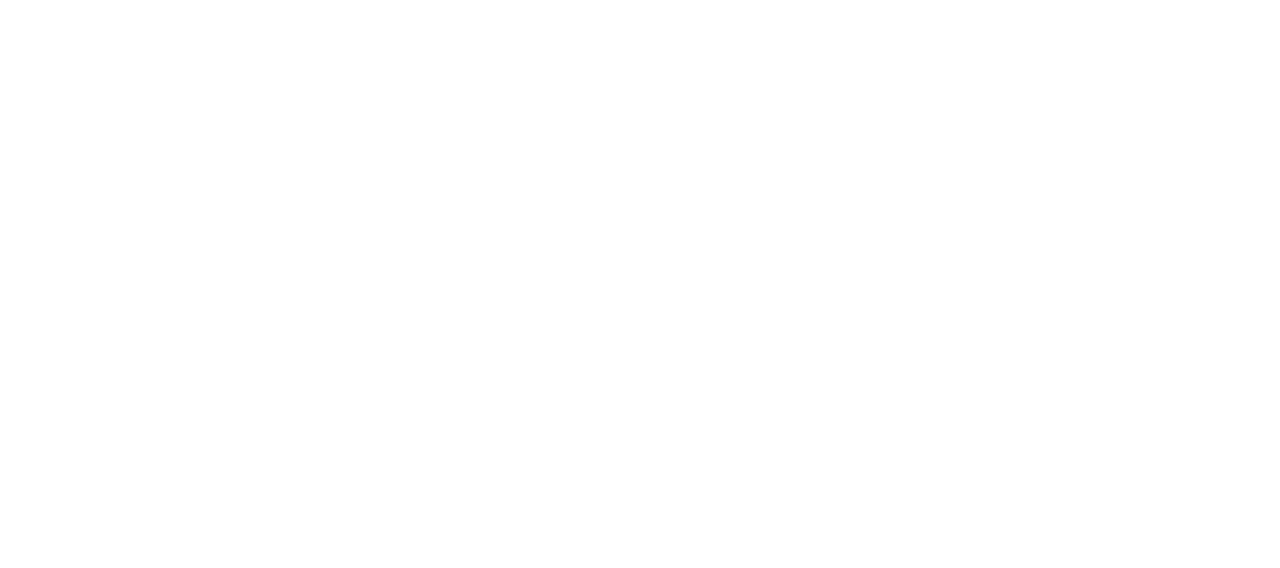
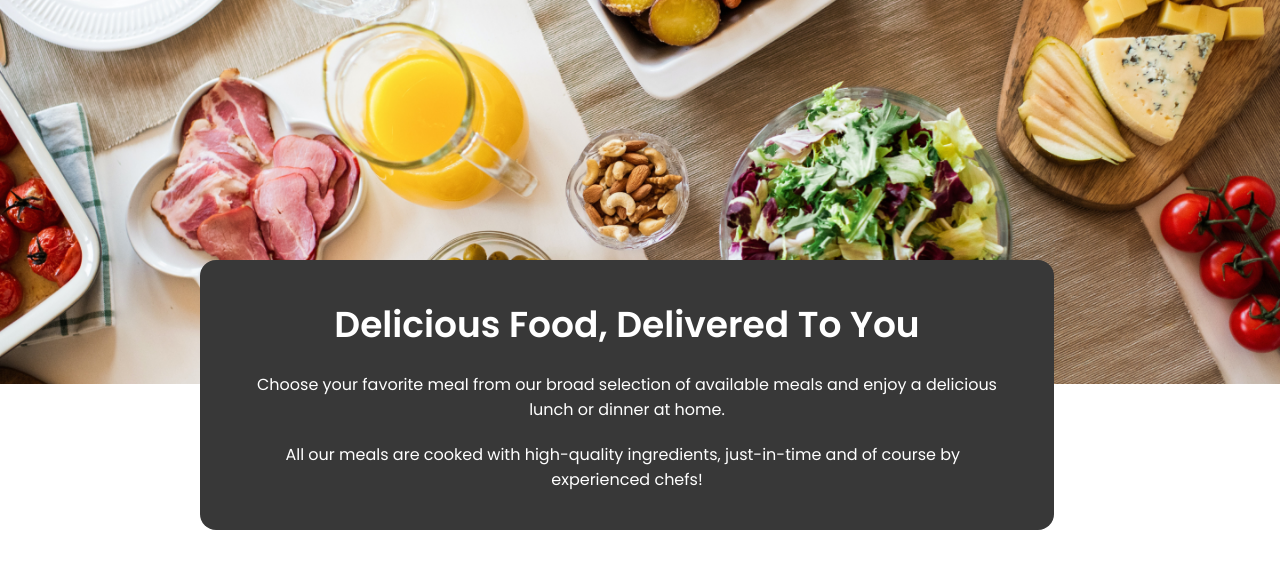
Before and after one commit to Nooruzbekck/Order-Food-2, a React (Vite) app: page / in a window 1280 px wide. Shown: the top 568 px of the page. Built offline with nearby package versions, Linux system fonts and the light colour scheme.

Commit message:
finish feature/main-banner

```diff
--- a/src/App.jsx
+++ b/src/App.jsx
@@ -1,5 +1,14 @@
-function App() {
-  return <div></div>;
-}
+import React from "react";
+import InfoProduct from "./components/InfoProductCard/InfoProduct";
+import Banner from "./components/BannerMain/Banner";
+// import Banner from "./components/BannerMain/Banner.png";
+
+const App = () => {
+  return (
+    <div>
+      <Banner />
+    </div>
+  );
+};
 
 export default App;
--- /dev/null
+++ b/src/components/BannerMain/Banner.jsx
@@ -0,0 +1,13 @@
+import Bannerr from "../../assets/images/banner.png";
+import InfoProduct from "../InfoProductCard/InfoProduct";
+
+const Banner = () => {
+  return (
+    <div className="image-banner">
+      <img src={Bannerr} alt="banner" />
+      <InfoProduct />
+    </div>
+  );
+};
+
+export default Banner;
--- a/src/components/InfoProductCard/InfoProduct.css
+++ b/src/components/InfoProductCard/InfoProduct.css
@@ -12,6 +12,12 @@
   gap: 20px;
   text-align: center;
   justify-content: center;
+  position: absolute ;
+  left: 200px;
+  top:260px
+
+
+
 }
 
 .head {
--- a/src/components/InfoProductCard/InfoProduct.jsx
+++ b/src/components/InfoProductCard/InfoProduct.jsx
@@ -1,20 +1,22 @@
-import React from 'react'
-import "./InfoProduct.css"
+import React from "react";
+import "./InfoProduct.css";
 
 const InfoProduct = () => {
   return (
     <div className="conteiner">
+      <h1 className="head">Delicious Food, Delivered To You</h1>
 
-      <h1 className='head'>Delicious Food, Delivered To You</h1>
+      <p className="p-tag">
+        Choose your favorite meal from our broad selection of available meals
+        and enjoy a delicious
+        <p> lunch or dinner at home.</p>
+      </p>
+      <p className="second-tag">
+        All our meals are cooked with high-quality ingredients, just-in-time and
+        of course by  <p>experienced chefs!</p>
+      </p>
+    </div>
+  );
+};
 
-      <p className='p-tag'>Choose your favorite meal from our broad selection of available meals and enjoy a delicious
-     <p> lunch or dinner at home.</p></p>
-      <p className='second-tag'>All our meals are cooked with high-quality ingredients, just-in-time and of course by
-       <p>experienced chefs!</p></p>
-
-
-    </div>
-  )
-}
-
-export default InfoProduct
+export default InfoProduct;
--- a/src/index.css
+++ b/src/index.css
@@ -5,4 +5,13 @@
   padding: 0;
   box-sizing: border-box;
   font-family: "Poppins", sans-serif;
+  width: 100%;
 }
+
+
+
+.image-banner {
+  background-size: cover;
+
+
+}
```
Also changed, not shown: src/main.jsx (+7 -7 lines), src/assets/images/banner.png (added).
